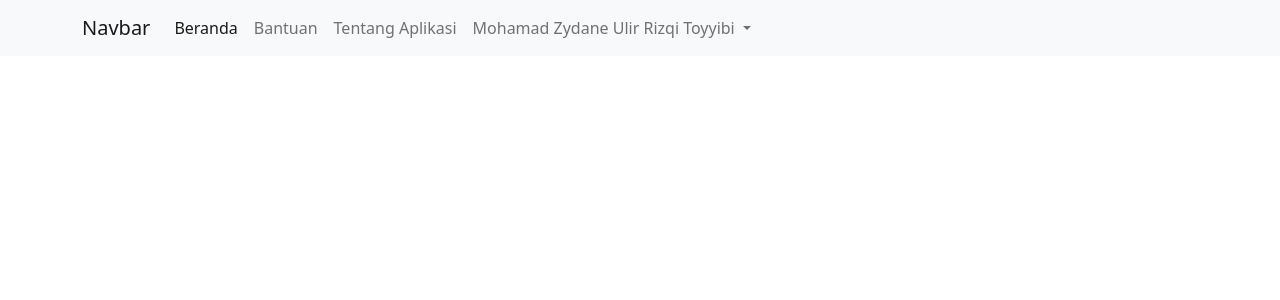
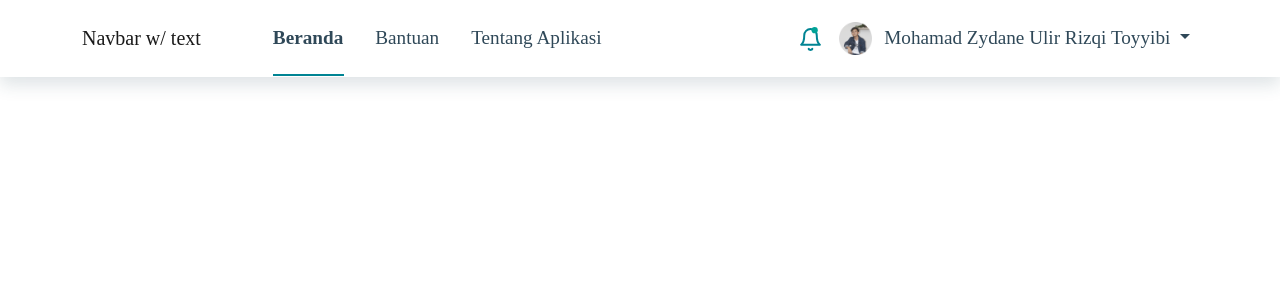
Before and after one commit to zydane07/eventmanagementupnvj, a PHP site: page / in a window 1280 px wide. Shown: the top 300 px of the page. Run offline with PHP 8.4, Linux system fonts and the light colour scheme.

Commit message:
navbar kelar

```diff
--- a/css/style.css
+++ b/css/style.css
@@ -0,0 +1,55 @@
+.my-shadow {
+    box-shadow: 0 .5rem 1rem rgba(42,72,88,.15)!important;
+}
+
+.nav-font {
+    font-family: 'PT Serif', serif;
+    font-size: 1.2rem;
+    /* color: #2F4858!important; */
+}
+.nav-pict{
+    width: 33px;
+    height: 33px;
+}
+
+.navbar-light .navbar-nav .nav-link.active,
+.navbar-light .navbar-nav .show>.nav-link {
+    color: #2F4858!important;
+}
+
+.navbar-light .navbar-nav .nav-link {
+    color: #2F4858!important;
+}
+
+.nav-link:focus, .navbar-light .navbar-nav .nav-link:hover {
+    color: none;
+}
+
+.nav__link {
+    position: relative;
+    color: #fff;
+}
+
+  .nav__link:hover {
+    position: relative;
+}
+
+.nav__link:hover::after {
+    position: absolute;
+    content: "";
+    width: 82%;
+    height: 0.18rem;
+    left: 0.5rem;
+    top: 3.6rem;
+    background-color: #008493;
+}
+
+.active::after {
+    position: absolute;
+    content: "";
+    width: 82%;
+    height: 0.18rem;
+    left: 0.5rem;
+    top: 3.6rem;
+    background-color: #008493;
+}
--- a/index.php
+++ b/index.php
@@ -7,42 +7,53 @@
     <meta name="viewport" content="width=device-width, initial-scale=1">
 
     <!-- Bootstrap CSS -->
+    <link rel="stylesheet" href="css/style.css">
     <link href="https://cdn.jsdelivr.net/npm/bootstrap@5.0.2/dist/css/bootstrap.min.css" rel="stylesheet" integrity="sha384-EVSTQN3/azprG1Anm3QDgpJLIm9Nao0Yz1ztcQTwFspd3yD65VohhpuuCOmLASjC" crossorigin="anonymous">
 
     <title>Dashboard</title>
 </head>
 
 <body>
-    <nav class="navbar navbar-expand-lg navbar-light bg-light">
+    <nav class="navbar navbar-expand-lg navbar-light bg-white nav-font my-shadow pt-3 pb-3">
         <div class="container">
-            <a class="navbar-brand" href="#">Navbar</a>
-            <button class="navbar-toggler" type="button" data-bs-toggle="collapse" data-bs-target="#navbarNavDropdown" aria-controls="navbarNavDropdown" aria-expanded="false" aria-label="Toggle navigation">
+            <a class="navbar-brand pe-5" href="#">Navbar w/ text</a>
+            <button class="navbar-toggler" type="button" data-bs-toggle="collapse" data-bs-target="#navbarText" aria-controls="navbarText" aria-expanded="false" aria-label="Toggle navigation">
                 <span class="navbar-toggler-icon"></span>
             </button>
-            <div class="collapse navbar-collapse" id="navbarNavDropdown">
-                <ul class="navbar-nav">
-                    <li class="nav-item">
-                        <a class="nav-link active" aria-current="page" href="#">Beranda</a>
+            <div class="collapse navbar-collapse" id="navbarText">
+                <ul class="navbar-nav me-auto mb-2 mb-lg-0">
+                    <li class="nav-item pe-3">
+                        <a class="nav-link active fw-bold nav__link" aria-current="page" href="#">Beranda</a>
                     </li>
-                    <li class="nav-item">
+                    <li class="nav-item pe-3">
                         <a class="nav-link" href="#">Bantuan</a>
                     </li>
-                    <li class="nav-item">
+                    <li class="nav-item pe-3">
                         <a class="nav-link" href="#">Tentang Aplikasi</a>
                     </li>
-                    <div class="d-flex justify-content-end">
-                        <li class="nav-item dropdown">
+                </ul>
+                <ul class="navbar-nav mb-2 mb-lg-0">
+                    <li class="nav-item d-flex align-items-center">
+                        <div class="text-center">
+                            <img src="icons/Bell.svg" class="pe-3" alt="notifikasi">
+                        </div>
+                    </li>
+                    <li class="nav-item d-flex align-items-center">
+                        <div class="text-center">
+                            <img src="img/profil 1.png" class="rounded nav-pict" alt="photo profil">
+                        </div>
+                    </li>
+                    <li class="nav-item dropdown ps-1">
                         <a class="nav-link dropdown-toggle" href="#" id="navbarDropdownMenuLink" role="button" data-bs-toggle="dropdown" aria-expanded="false">
                             Mohamad Zydane Ulir Rizqi Toyyibi
                         </a>
                         <ul class="dropdown-menu" aria-labelledby="navbarDropdownMenuLink">
-                                <li><a class="dropdown-item" href="#">Action</a></li>
-                                <li><a class="dropdown-item" href="#">Another action</a></li>
-                                <li><a class="dropdown-item" href="#">Something else here</a></li>
+                            <li><a class="dropdown-item" href="#">Profile</a></li>
+                            <li><a class="dropdown-item" href="#">Event Saya</a></li>
+                            <li><a class="dropdown-item" href="#">Lihat Sertifikat</a></li>
+                            <li><a class="dropdown-item" href="#">Keluar</a></li>
                         </ul>
                     </li>
-                    </div>
-
                 </ul>
             </div>
         </div>
```
Also changed, not shown: icons/Bell.svg (added). Lines whose indentation alone changed are shown as unchanged.
